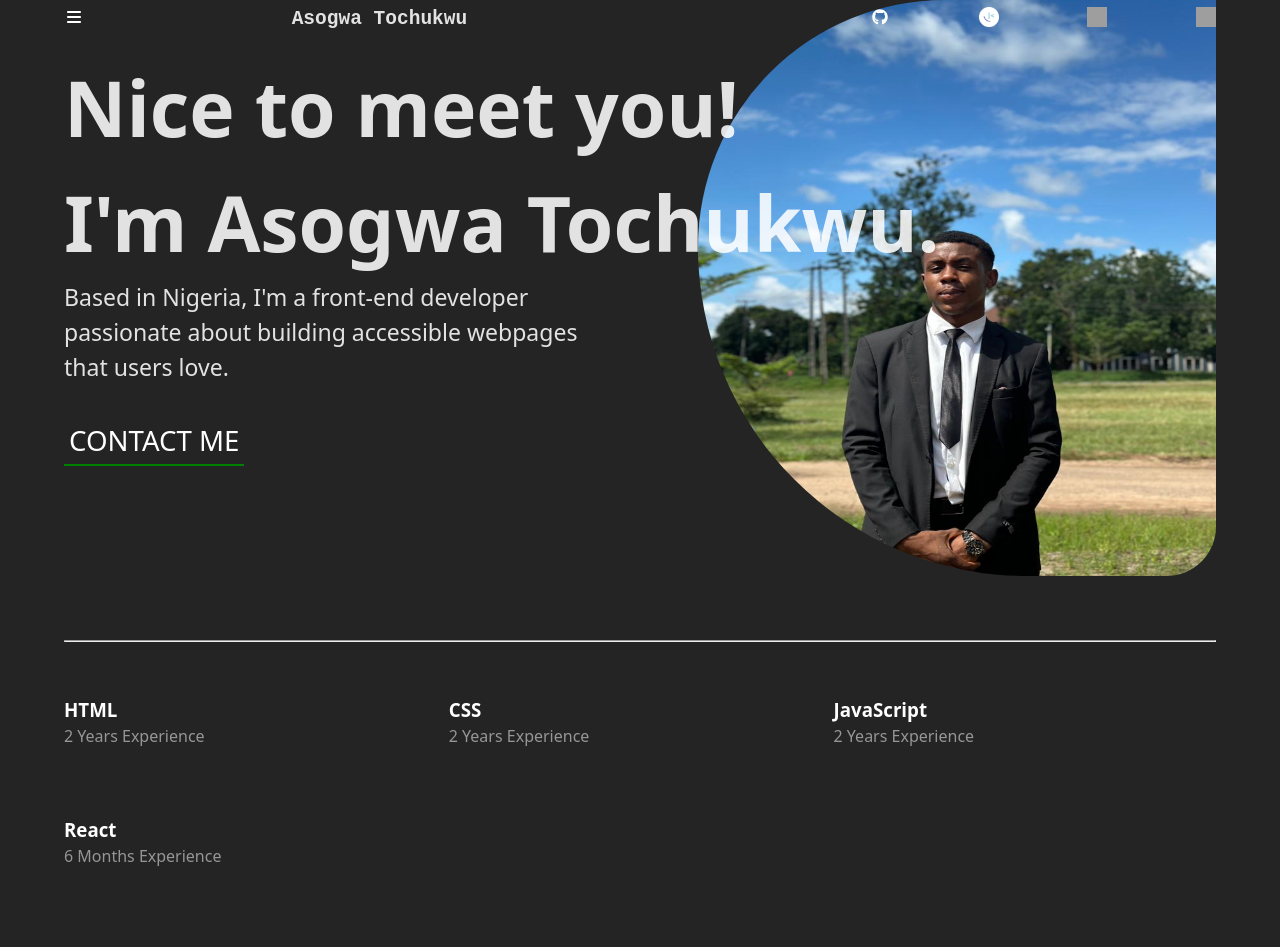
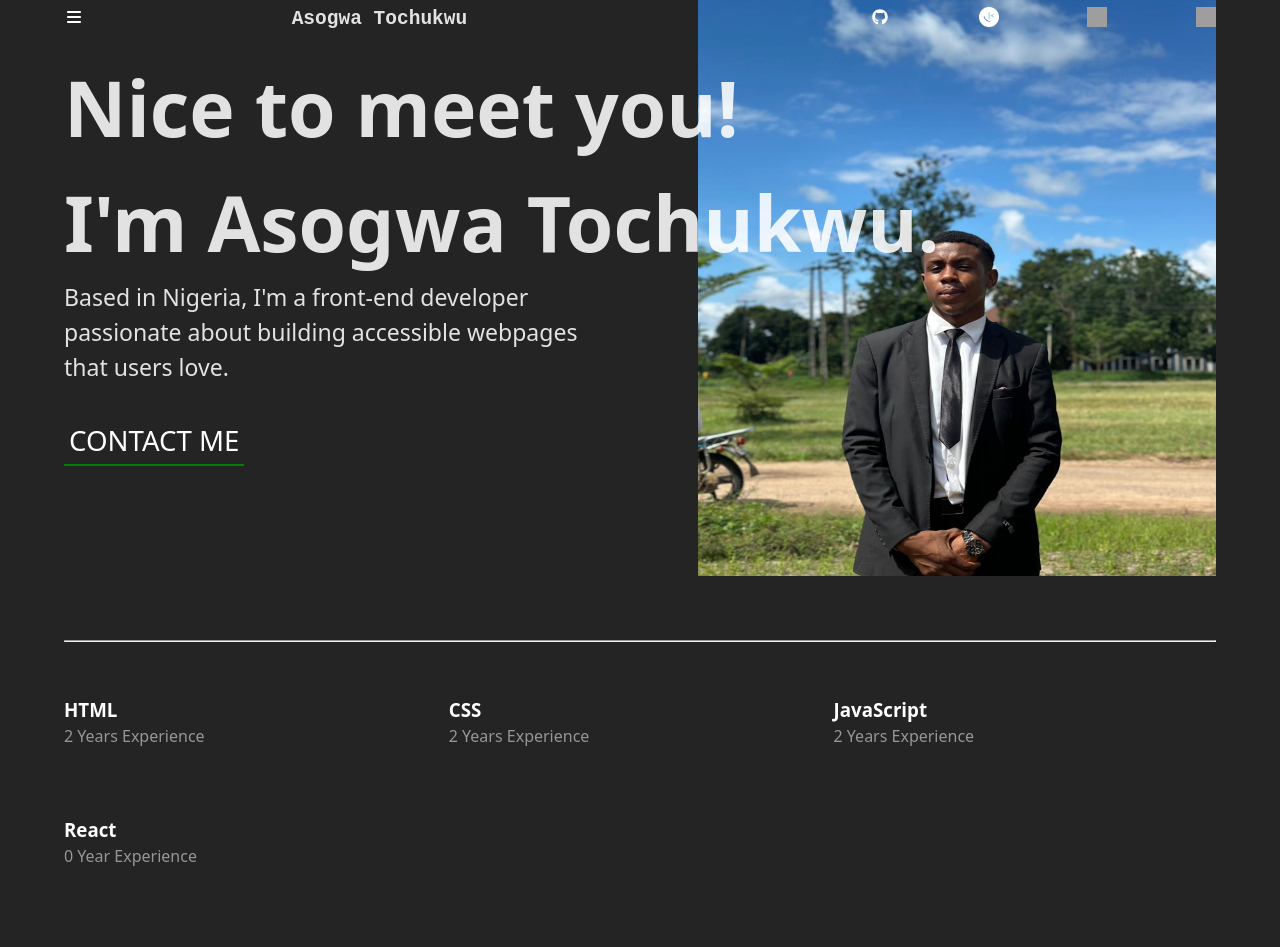
Before and after one commit to Tochukwu-1/My-portfolio, a React (Vite) app: page / in a window 1280 px wide. Shown: the top 947 px of the page. Built offline with nearby package versions, Linux system fonts and the light colour scheme; grey boxes are pictures that could not be loaded.

Commit message:
Correction of styling and updateing of react skills

```diff
--- a/src/css/Portfolio.css
+++ b/src/css/Portfolio.css
@@ -96,7 +96,7 @@ section#profile{
 .rightProfile img{
     width: 100%;
     height: 100%;
-    border-radius: 300px 0px 60px 400px;
+    /* border-radius: 300px 0px 60px 400px; */
 }
 
 .contactme a{
--- a/src/subs/Skills.jsx
+++ b/src/subs/Skills.jsx
@@ -22,7 +22,7 @@ function Skills() {
             </li>
             <li className="skill">
                 <h3>React</h3>
-                <p className="experience">{monthdate - 2 } Months Experience</p>
+                <p className="experience">{yeardate - 2025} Year Experience</p>
             </li>
 
         </ul>
```
